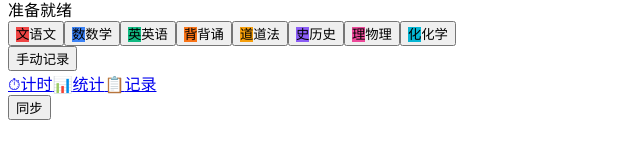
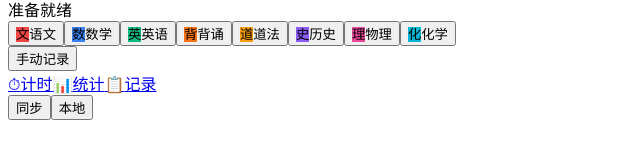
Before and after one commit to ultrafit67/homework_timer, a React (Vite) app: page / in a window 1280 px wide. Shown: the part 211-370 px from the top of the page, without its empty margins (0-640 px from the left). Built offline with nearby package versions, Linux system fonts and the light colour scheme; the HTML template or start-up script is replaced by a standard one.

Commit message:
feat: integrate LocalSync dialog into App

```diff
--- a/src/App.tsx
+++ b/src/App.tsx
@@ -5,6 +5,7 @@ import { TimerView } from './pages/TimerView'
 import { StatsView } from './pages/StatsView'
 import { RecordsView } from './pages/RecordsView'
 import { SyncSettings } from './components/SyncSettings'
+import { LocalSync } from './components/LocalSync'
 import { useRecords } from './hooks/useRecords'
 import { backupAllRecords } from './db'
 import { HomeworkRecord } from './types'
@@ -22,6 +23,7 @@ const SYNC_DOT_COLORS: Record<string, string> = {
 function AppContent() {
   const { refresh } = useRecords()
   const [showSync, setShowSync] = useState(false)
+  const [showLocalSync, setShowLocalSync] = useState(false)
   const [syncStatus, setSyncStatus] = useState(() => getStatus())
 
   useEffect(() => {
@@ -60,6 +62,9 @@ function AppContent() {
         <span className="sync-indicator__dot" style={{ background: syncColor }} />
         <span className="sync-indicator__label">同步</span>
       </button>
+      <button className="sync-indicator sync-indicator--local" onClick={() => setShowLocalSync(true)} title="本地同步">
+        <span className="sync-indicator__label">本地</span>
+      </button>
 
       {showSync && (
         <div className="dialog-overlay" onClick={() => setShowSync(false)}>
@@ -71,6 +76,8 @@ function AppContent() {
           </div>
         </div>
       )}
+
+      {showLocalSync && <LocalSync open={showLocalSync} onClose={() => setShowLocalSync(false)} />}
     </div>
   )
 }
```
